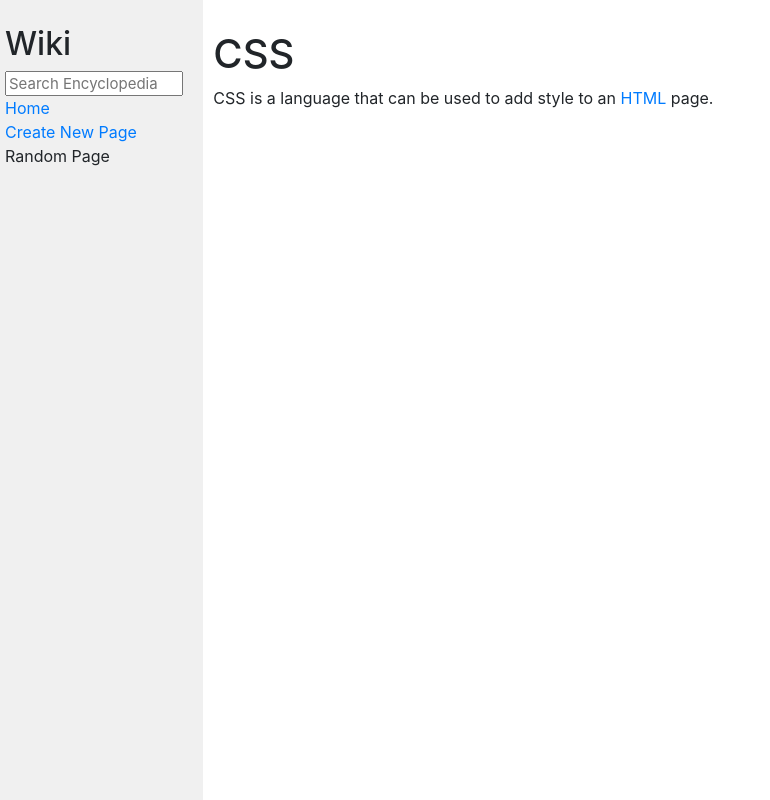
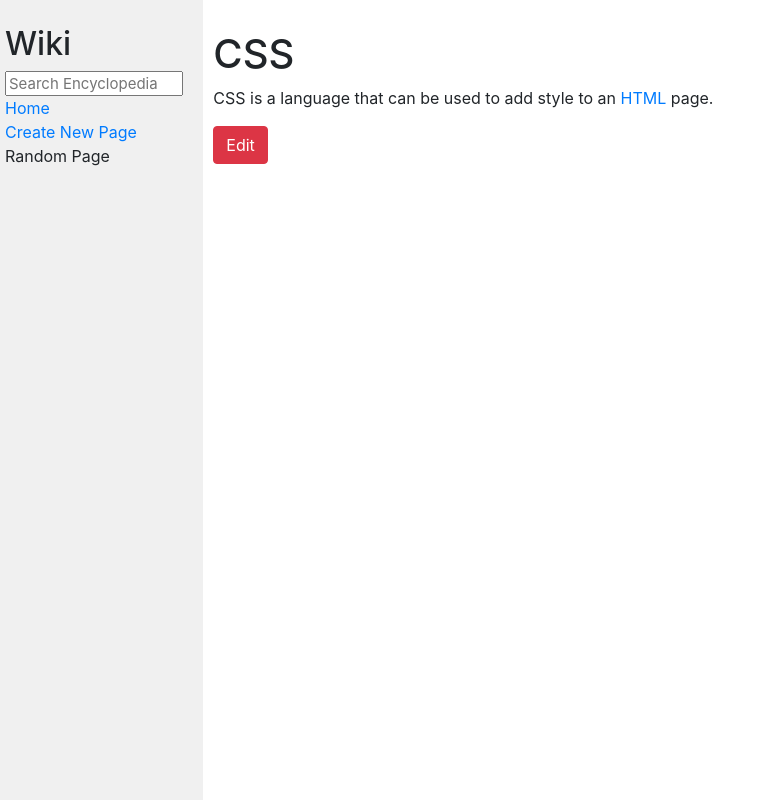
Before and after one commit to bykimus-prime/cs50web-project1-wiki, a Django app: page /wiki/CSS in a window 1280 px wide. Shown: the whole page, without its empty margins (0-770 px from the left). Run offline with Django 3.2, Linux system fonts and the light colour scheme; some libraries are stand-ins or nearby versions.

Commit message:
Add edit button for entry pages

```diff
--- a/encyclopedia/templates/encyclopedia/entry.html
+++ b/encyclopedia/templates/encyclopedia/entry.html
@@ -7,4 +7,9 @@
 {% block body %}
    {{ content | safe }}
 
+   <form action="{% url 'edit' %}" method="POST">
+      <input type="hidden" name="entry_title" value="{{ title }}">
+      <input type="submit" value="Edit" class="btn btn-danger">
+   </form>
+
 {% endblock %}
--- a/encyclopedia/urls.py
+++ b/encyclopedia/urls.py
@@ -7,4 +7,5 @@ urlpatterns = [
     path("wiki/<str:title>", views.entry, name="entry"),
     path("search/", views.search, name="search"),
     path("new/", views.new_page, name="new_page"),
+    path("edit/", views.edit, name="edit"),
 ]
--- a/encyclopedia/views.py
+++ b/encyclopedia/views.py
@@ -65,3 +65,6 @@ def new_page(request):
             "title": title,
             "content": html_content
          })
+
+def edit(request):
+   return
```
